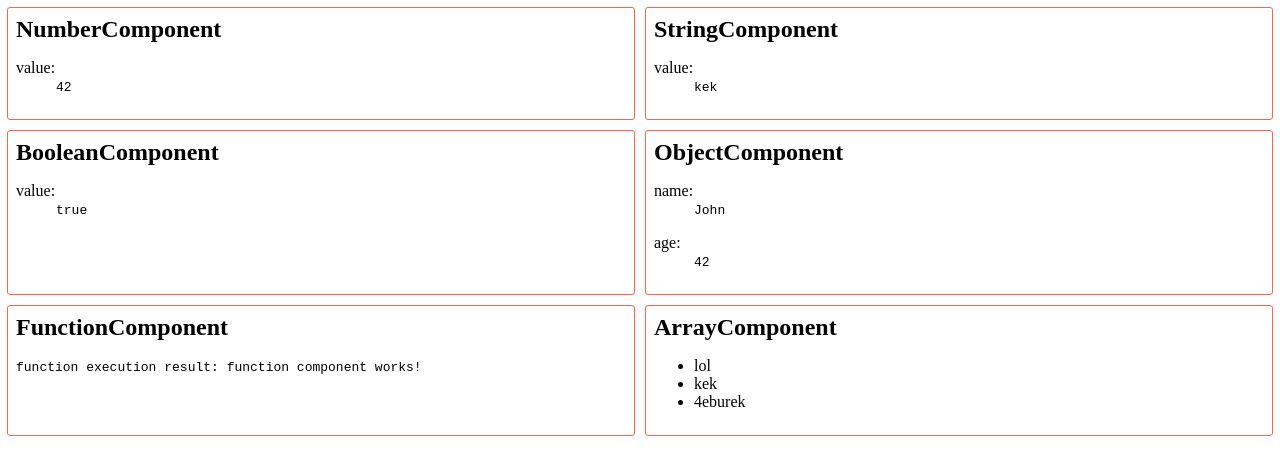
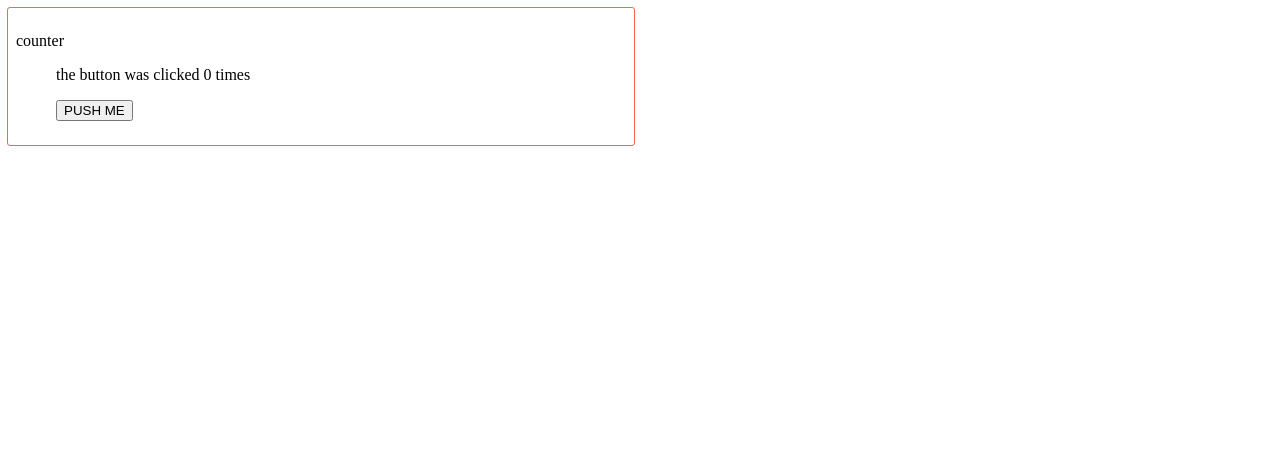
Before and after one commit to slavkapiyavka/react-sandbox, a React (Vite) app: page / in a window 1280 px wide. Shown: the top 474 px of the page. Built offline with nearby package versions, Linux system fonts and the light colour scheme.

Commit message:
feat: implement 'counter' component

```diff
--- a/src/App.tsx
+++ b/src/App.tsx
@@ -1,34 +1,10 @@
 import "./App.css";
-import NumberComponent from "./components/number-component";
-import StringComponent from "./components/string-component";
-import BooleanComponent from "./components/boolean-component";
-import ObjectComponent from "./components/object-component";
-import ArrayComponent from "./components/array-component";
-import FunctionComponent from "./components/function-component";
-import { ComponentsDataKeys } from "./shared/types/enums";
-import { componentsData } from "./shared/mocks/mock-data";
+import CounterComponent from "./components/counter-component";
 
 function App() {
   return (
     <section className="section">
-      <NumberComponent
-        data={componentsData.get(ComponentsDataKeys.numberData) ?? 0}
-      />
-      <StringComponent
-        data={componentsData.get(ComponentsDataKeys.stringData) ?? ""}
-      />
-      <BooleanComponent
-        data={componentsData.get(ComponentsDataKeys.booleanData) ?? true}
-      />
-      <ObjectComponent
-        data={componentsData.get(ComponentsDataKeys.objectData) ?? {}}
-      />
-      <FunctionComponent
-        data={componentsData.get(ComponentsDataKeys.functionData)}
-      />
-      <ArrayComponent
-        data={componentsData.get(ComponentsDataKeys.arrayData) ?? []}
-      />
+      <CounterComponent />
     </section>
   );
 }
--- /dev/null
+++ b/src/components/counter-component/index.tsx
@@ -0,0 +1,24 @@
+import React, { useState } from "react";
+
+const CounterComponent: React.FC = () => {
+  const [clickCount, setClickCount] = useState(0);
+  const handleCountButtonClick = () => setClickCount((v) => ++v);
+
+  return (
+    <div className="card">
+      <dl>
+        <dt>counter</dt>
+        <dd>
+          <p>
+            the button was clicked {clickCount} time{clickCount !== 1 && "s"}
+          </p>
+          <button type="button" onClick={handleCountButtonClick}>
+            PUSH ME
+          </button>
+        </dd>
+      </dl>
+    </div>
+  );
+};
+
+export default CounterComponent;
```
